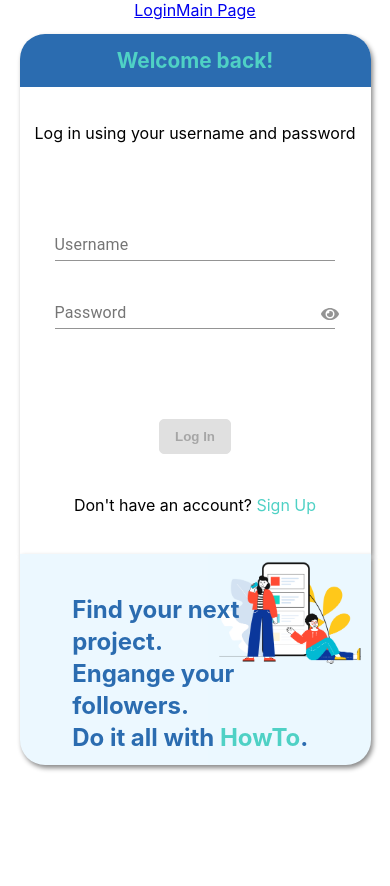
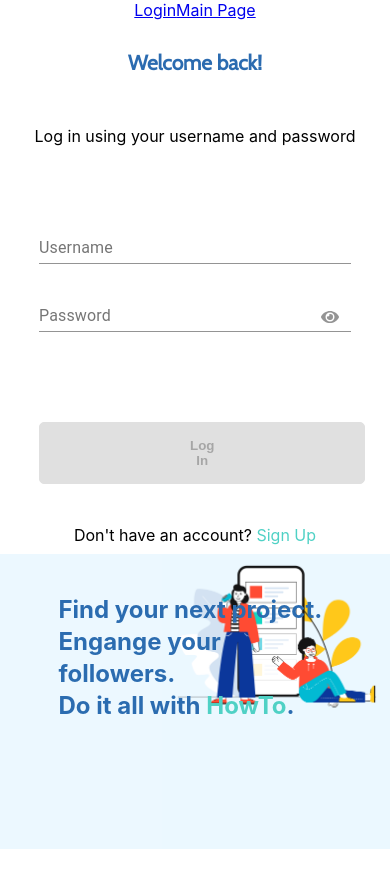
Before and after one commit to BW-PT-How-To-3/front-end, a React (Create React App) app in the folder client/: page / in a window 390 px wide. Built offline with nearby package versions, Linux system fonts and the light colour scheme; the HTML template or start-up script is replaced by a standard one.

Commit message:
minor style changes

```diff
--- a/client/src/App.css
+++ b/client/src/App.css
@@ -2,7 +2,7 @@
   text-align: center;
 }
 .signup-div {
-  margin: 2% 5%;
+  /* margin: 2% 0; */
   height: 100vh;
 }
 .error {
@@ -12,11 +12,12 @@
 }
 
 .app-bar {
-  background-color: #2B6CB0;
+  /* background-color: #2B6CB0; */
   padding: 4% 0;
-  color: #4FD1C5;
-  border-radius: 25px 25px 0 0;
+  color: #2B6BB0;
+  /* border-radius: 25px 25px 0 0; */
   font-size: 1.3rem;
+  font-family: 'Cabin', sans-serif;
 }
 
 
@@ -34,7 +35,7 @@
   background-color: white;
   border-radius: 25px 25px 0 0;
   width: 100%;
-  box-shadow: 2px 3px 5px #888888;
+  /* box-shadow: 2px 3px 5px #888888; */
   height: 520px;
 }
 
@@ -60,11 +61,11 @@
   background-repeat: no-repeat;
   background-size: contain;
   background-position: 100% 10%;
-  box-shadow: 2px 3px 5px #888888;
+  /* box-shadow: 2px 3px 5px #888888; */
   width: 100%;
   margin: auto;
-  border-radius: 0 0 25px 25px;
-  height: 25vh;
+  /* border-radius: 0 0 25px 25px; */
+  height: 35vh;
 
 }
 
@@ -101,7 +102,7 @@
 }
 
 button {
-  padding: 9px 15px;
+  padding: 15px 150px;
   border-radius: 5px;
   border: 1px solid #2B6BB0;
   color: white;
@@ -113,7 +114,7 @@
 
 button:disabled,
 button[disabled]{
-  padding: 9px 15px;
+  padding: 15px 150px;
   border-radius: 5px;
   border: 1px solid #E0E0E0;
   color: #A6A6A6;
@@ -138,7 +139,10 @@
   /* body {
     background-color: yellow;
   } */
-
+  .app-bar {
+       font-size: 1.8rem;
+    font-family: 'Cabin', sans-serif;
+  }
   .signup-div {
     width: 500px;
     margin: auto;
@@ -158,6 +162,7 @@
     top: -25px;
     left: 135px;
   }
+
 
 }
 
--- a/client/src/index.css
+++ b/client/src/index.css
@@ -1,3 +1,5 @@
+@import url('https://fonts.googleapis.com/css2?family=Cabin&family=Lobster+Two&family=Merriweather+Sans:wght@700&family=Raleway:wght@100&display=swap');
+
 body {
   margin: 0;
   font-family: -apple-system, BlinkMacSystemFont, 'Segoe UI', 'Roboto', 'Oxygen',
```
